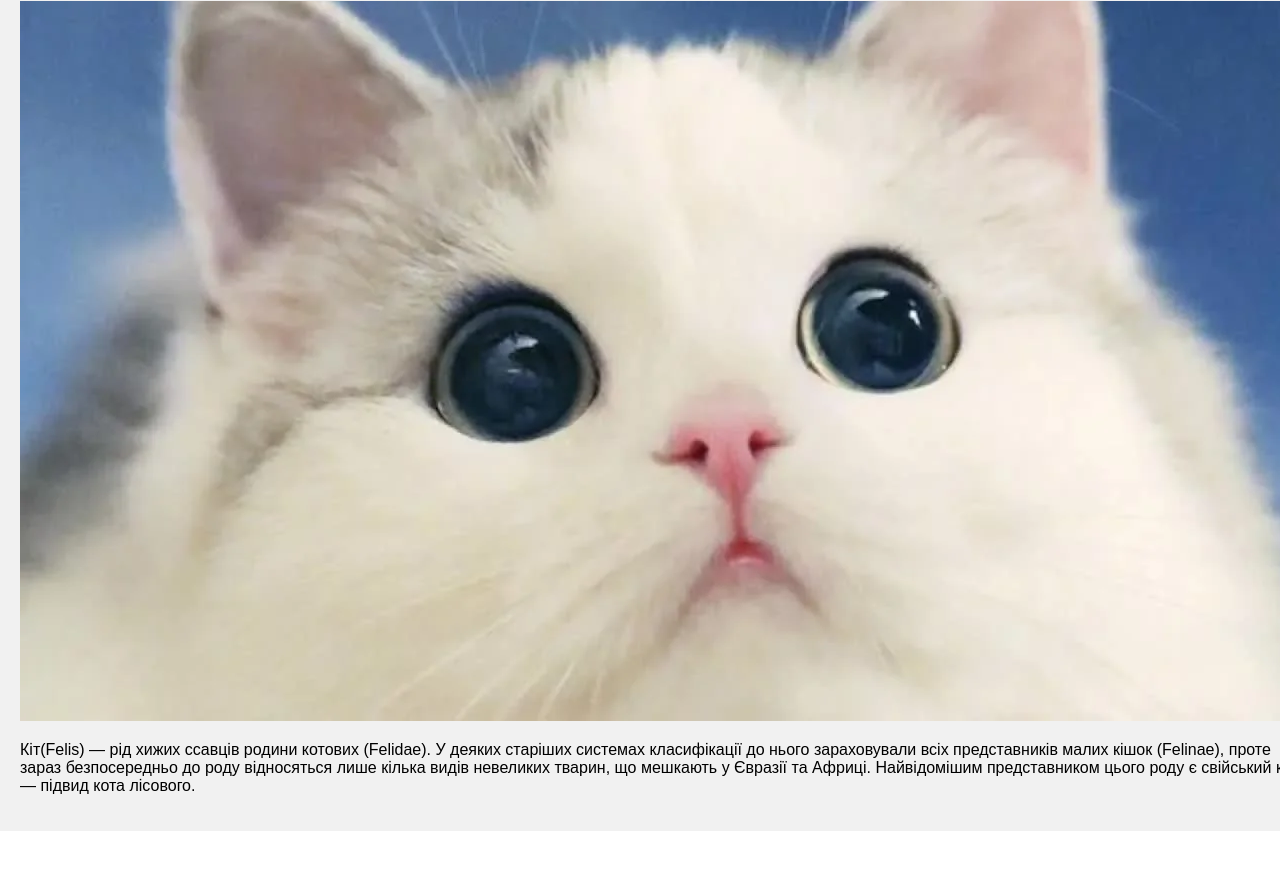
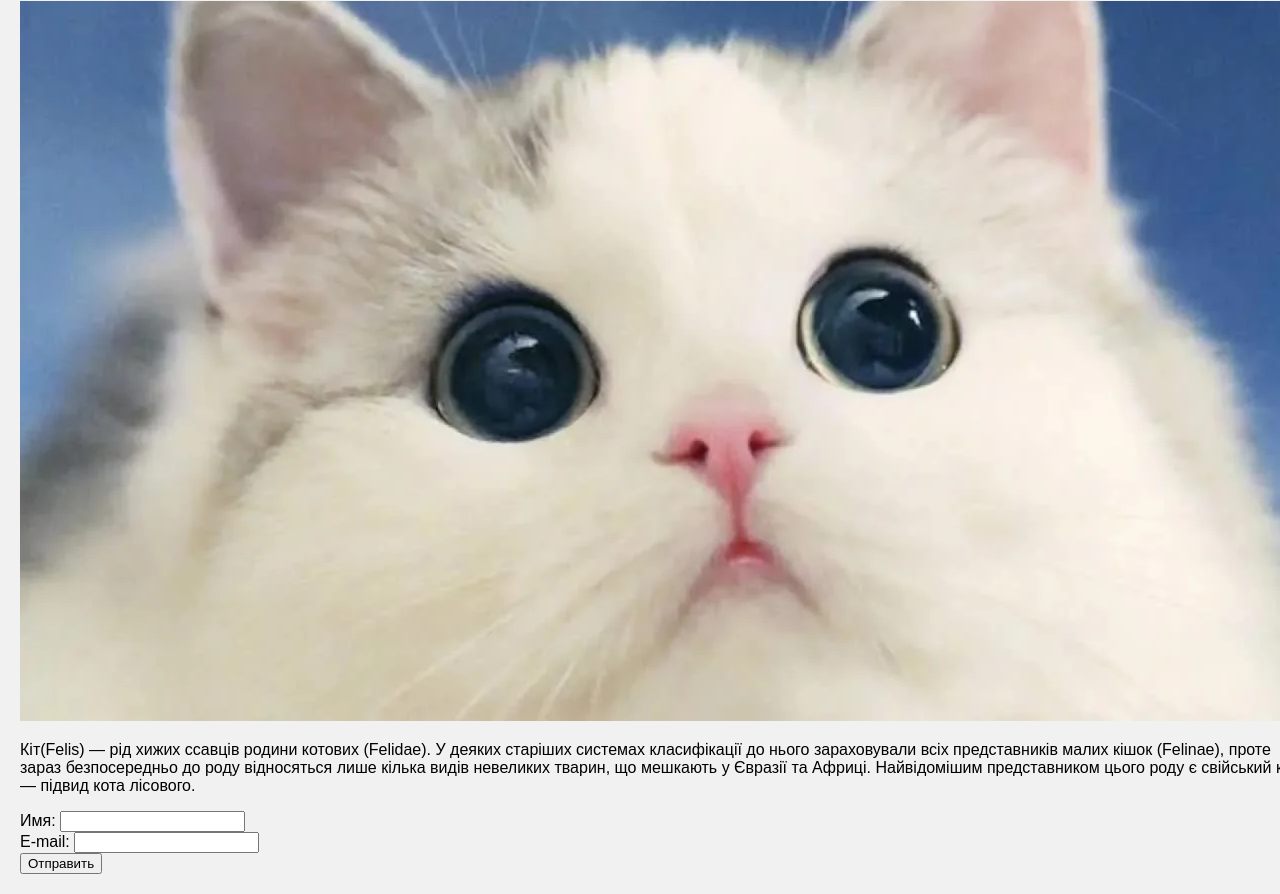
Before and after one commit to d-laslo/d-laslo.github.io, a plain HTML site: page index.html in a window 1280 px wide. Shown: the part 465-1359 px from the top of the page. Before the commit the page ends 1296 px from the top, so only its background shows below. Drawn offline with Linux system fonts and the light colour scheme.

Commit message:
add captcha

```diff
--- a/index.html
+++ b/index.html
@@ -140,6 +140,14 @@ body {
     <p>Кіт(Felis) — рід хижих ссавців родини котових (Felidae). У деяких старіших системах класифікації до нього зараховували всіх представників малих кішок (Felinae), проте зараз безпосередньо до роду відносяться лише кілька видів невеликих тварин, що мешкають у Євразії та Африці.
 Найвідомішим представником цього роду є свійський кіт — підвид кота лісового. </p>
 
+<form method="post">
+  <label for="name">Имя:</label>
+  <input name="name" required><br />
+  <label for="email">E-mail:</label>
+  <input name="email" type="email" required><br />
+  <div class="g-recaptcha" data-sitekey="6LeKaREUAAAAALB6Sgjp5XqHq0Kb_aLEn_KORz6u"></div>
+  <input type="submit" value="Отправить" />
+</form>
 
 <script src='https://www.google.com/recaptcha/api.js'></script>
 </body>
```
